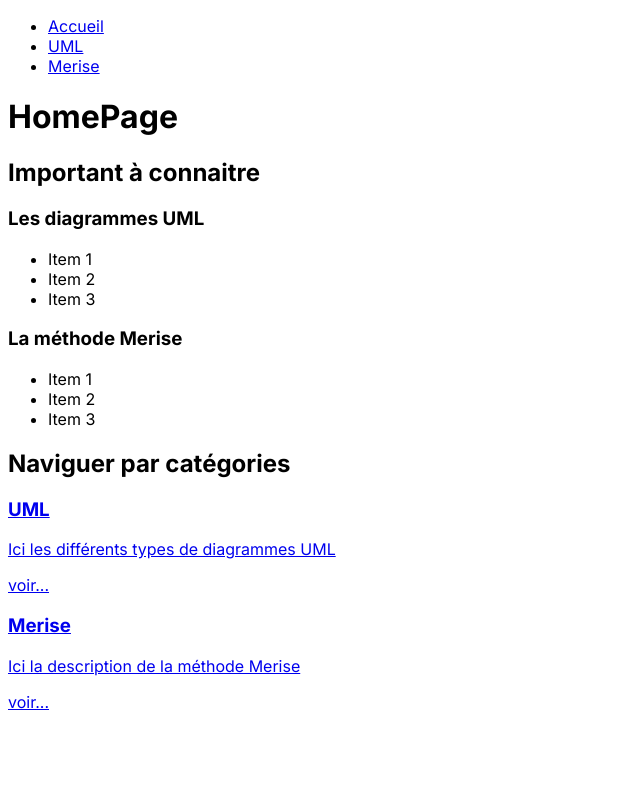
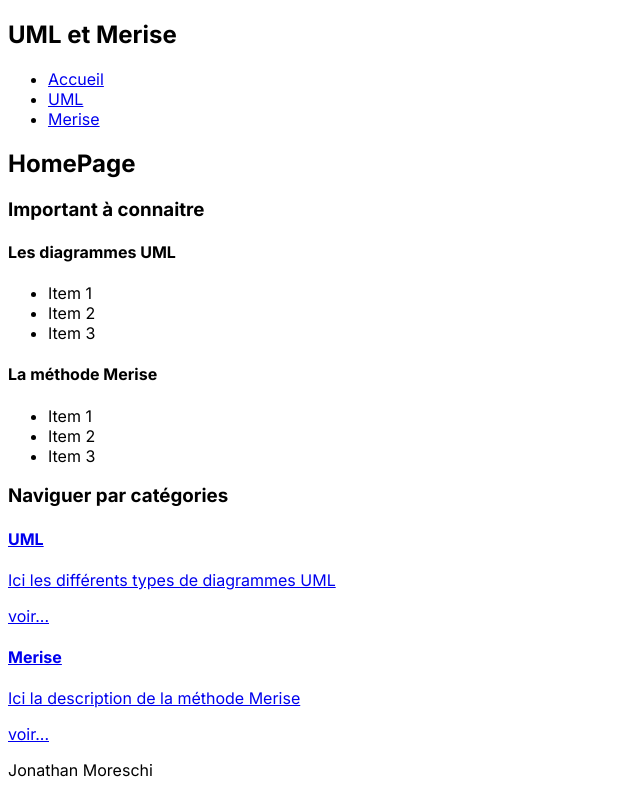
Before and after one commit to 2023-cda-alt-devops-p4/catalog-jm, a Next.js app: page / in a window 1280 px wide. Shown: the whole page, without its empty margins (0-640 px from the left). Built offline with nearby package versions, Linux system fonts and the light colour scheme.

Commit message:
feat : Add footer and some elements to pages
Add the footer and elements to pages to allow to start some design. Merge to develop branch

```diff
--- /dev/null
+++ b/app/components/Footer.js
@@ -0,0 +1,11 @@
+import React from 'react'
+
+const Footer = () => {
+  return (
+    <footer>
+      <p>Jonathan Moreschi</p>
+    </footer>
+  )
+}
+
+export default Footer
--- a/app/components/Navbar.js
+++ b/app/components/Navbar.js
@@ -4,6 +4,7 @@ import React from 'react'
 const Navbar = () => {
   return (
     <nav>
+      <h1>UML et Merise</h1>
       <ul>
         <li><Link href="/">Accueil</Link></li>
         <li><Link href="/uml">UML</Link></li>
--- a/app/layout.js
+++ b/app/layout.js
@@ -1,3 +1,4 @@
+import Footer from './components/Footer'
 import Navbar from './components/Navbar'
 import './globals.scss'
 import { Inter } from 'next/font/google'
@@ -14,7 +15,9 @@ export default function RootLayout({ children }) {
     <html lang="fr">
       <body className={inter.className}>
         <Navbar />
-        {children}</body>
+        {children}
+        <Footer />
+        </body>
     </html>
   )
 }
--- a/app/page.js
+++ b/app/page.js
@@ -5,18 +5,18 @@ import Link from 'next/link'
 export default function Home() {
   return (
     <main className={styles.main}>
-      <h1>
+      <h2>
         HomePage
-      </h1>
+      </h2>
       <section>
-        <h2>Important à connaitre</h2>
-        <h3>Les diagrammes UML</h3>
+        <h3>Important à connaitre</h3>
+        <h4>Les diagrammes UML</h4>
         <ul>
           <li>Item 1</li>
           <li>Item 2</li>
           <li>Item 3</li>
         </ul>
-        <h3>La méthode Merise</h3>
+        <h4>La méthode Merise</h4>
         <ul>
           <li>Item 1</li>
           <li>Item 2</li>
@@ -24,12 +24,12 @@ export default function Home() {
         </ul>
       </section>
       <section>
-        <h2>Naviguer par catégories</h2>
+        <h3>Naviguer par catégories</h3>
         <Link href="/uml">
         <div>
-          <h3>
+          <h4>
             UML
-          </h3>
+          </h4>
           <p>
             Ici les différents types de diagrammes UML
           </p>
@@ -38,9 +38,9 @@ export default function Home() {
         </Link>
         <Link href="/merise">
         <div>
-          <h3>
+          <h4>
             Merise
-          </h3>
+          </h4>
           <p>
             Ici la description de la méthode Merise
           </p>
```
Also changed, not shown: app/merise/page.js (+14 -2 lines), app/uml/page.js (+22 -4 lines).
